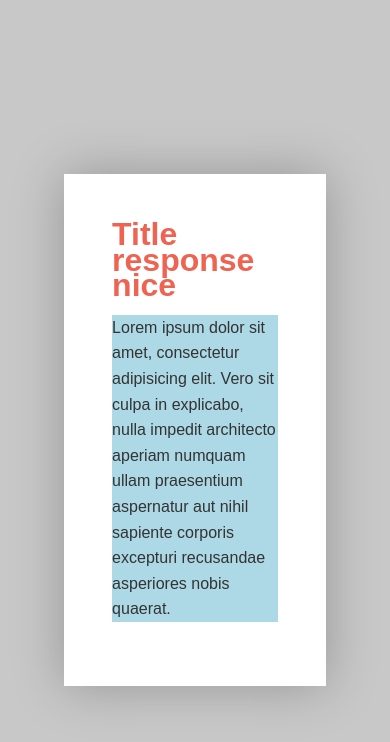
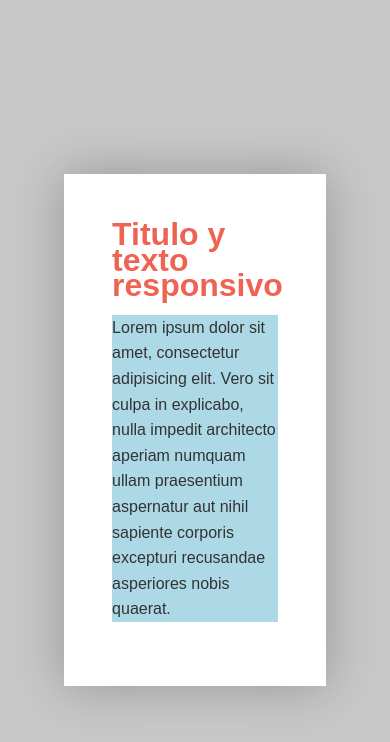
Before and after one commit to AZapata27/assets-and-features-web-library, a plain HTML site: page responsive-fonts-clamp/index.html in a window 390 px wide. Drawn offline with Linux system fonts and the light colour scheme.

```diff
--- a/responsive-fonts-clamp/index.html
+++ b/responsive-fonts-clamp/index.html
@@ -11,7 +11,7 @@
 
 
     <div class="container">
-        <h1 class="title" >Title response nice</h1>
+        <h1 class="title" >Titulo y texto responsivo</h1>
         <p>Lorem ipsum dolor sit amet, consectetur adipisicing elit. Vero sit culpa in explicabo, nulla impedit architecto aperiam numquam ullam praesentium aspernatur aut nihil sapiente corporis excepturi recusandae asperiores nobis quaerat.</p>
     </div>
 
--- a/responsive-fonts-clamp/style.css
+++ b/responsive-fonts-clamp/style.css
@@ -39,6 +39,7 @@
 }
 
 p{
+
     background-color: lightblue;
     font-size: clamp(1rem,2vw, 3rem);
 }
```
